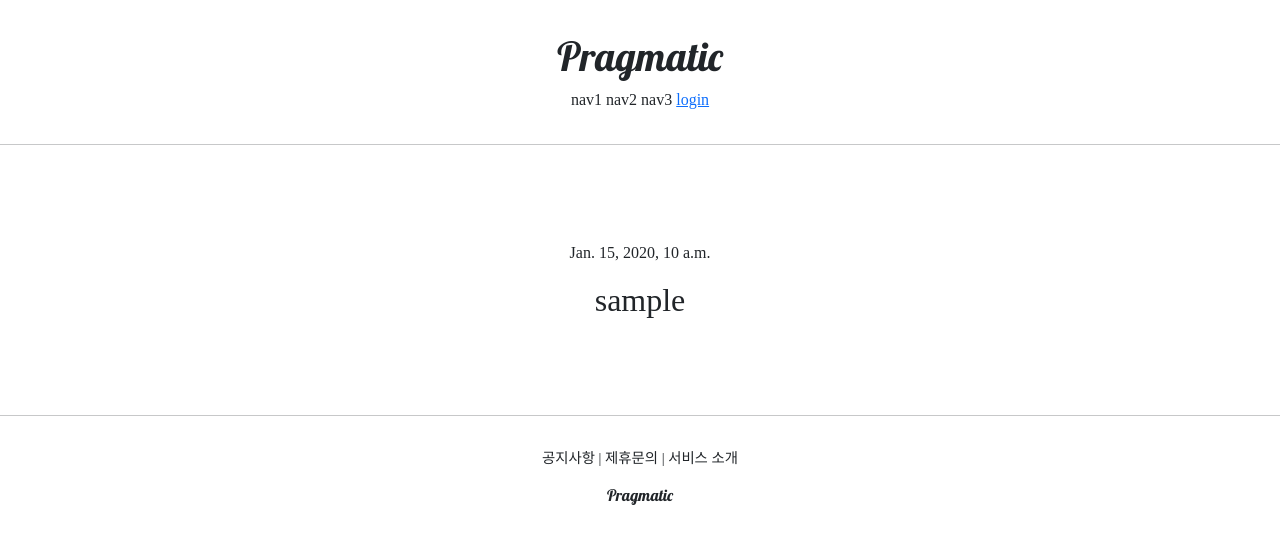
After one commit to GangHyeokLee/pragmatic, a Django app: page /account/detail/1 in a window 1280 px wide. The commit adds this page. Shown: the top 544 px of the page. Run offline with Django 3.2, Linux system fonts and the light colour scheme; tables that the repository leaves empty hold one stand-in row (values such as "Sample post"); some libraries are stand-ins or nearby versions; some web fonts are replaced.

Commit message:
django course 24 commit: DetailView

```diff
--- a/accountapp/templates/accountapp/create.html
+++ b/accountapp/templates/accountapp/create.html
@@ -2,7 +2,7 @@
 {% load bootstrap4 %}
 {% block content %}
 
-    <div style="text-align:center; max-width: 500px; margin: 6rem auto;">
+    <div class="pragmatic_500px_div">
         <div class="mb-4">
             <h4>SignUp</h4>
         </div>
--- /dev/null
+++ b/accountapp/templates/accountapp/detail.html
@@ -0,0 +1,16 @@
+{% extends 'base.html' %}
+
+{% block content %}
+
+    <div class="pragmatic_500px_div">
+        <div>
+            <p>
+                {{ target_user.date_joined }}
+            </p>
+            <h2 style="font-family: 'NanumSquareB">
+                {{ target_user.username }}
+            </h2>
+        </div>
+    </div>
+
+{% endblock %}
--- a/accountapp/templates/accountapp/login.html
+++ b/accountapp/templates/accountapp/login.html
@@ -2,7 +2,7 @@
 {% load bootstrap4 %}
 {% block content %}
 
-    <div style="text-align: center; max-width: 500px; margin: 6rem auto">
+    <div class="pragmatic_500px_div">
         <div>
             <h4>Login</h4>
         </div>
--- a/accountapp/urls.py
+++ b/accountapp/urls.py
@@ -1,7 +1,7 @@
 from django.contrib.auth.views import LoginView, LogoutView
 from django.urls import path
 
-from accountapp.views import hello_world, AccountCreateView
+from accountapp.views import hello_world, AccountCreateView, AccountDetailView
 
 app_name = 'accountapp'
 
@@ -12,4 +12,6 @@ urlpatterns = [
     path('logout/', LogoutView.as_view(), name='logout'),
 
     path('create/', AccountCreateView.as_view(), name='create'),
+    path('detail/<int:pk>', AccountDetailView.as_view(), name='detail'),
+
 ]
--- a/accountapp/views.py
+++ b/accountapp/views.py
@@ -3,7 +3,7 @@ from django.contrib.auth.models import User
 from django.http import HttpResponse, HttpResponseRedirect
 from django.shortcuts import render
 from django.urls import reverse, reverse_lazy
-from django.views.generic import CreateView
+from django.views.generic import CreateView, DetailView
 
 from accountapp.models import HelloWorld
 
@@ -33,3 +33,9 @@ class AccountCreateView(CreateView):
     form_class = UserCreationForm
     success_url = reverse_lazy('accountapp:hello_world')
     template_name = 'accountapp/create.html'
+
+
+class AccountDetailView(DetailView):
+    model = User
+    context_object_name = 'target_user'
+    template_name = 'accountapp/detail.html'
--- a/static/base.css
+++ b/static/base.css
@@ -15,3 +15,9 @@
     text-align: center;
     margin: 2rem 0;
 }
+
+.pragmatic_500px_div{
+    text-align: center;
+    max-width: 500px;
+    margin: 6rem auto
+}
--- a/templates/header.html
+++ b/templates/header.html
@@ -11,6 +11,9 @@
                 <span>login</span>
             </a>
             {% else %}
+            <a href="{% url 'accountapp:detail' pk=user.pk %}?next={{ request.path }}">
+                <span>Mypage</span>
+            </a>
             <a href="{% url 'accountapp:logout' %}?next={{ request.path }}">
                 <span>logout</span>
             </a>
```
